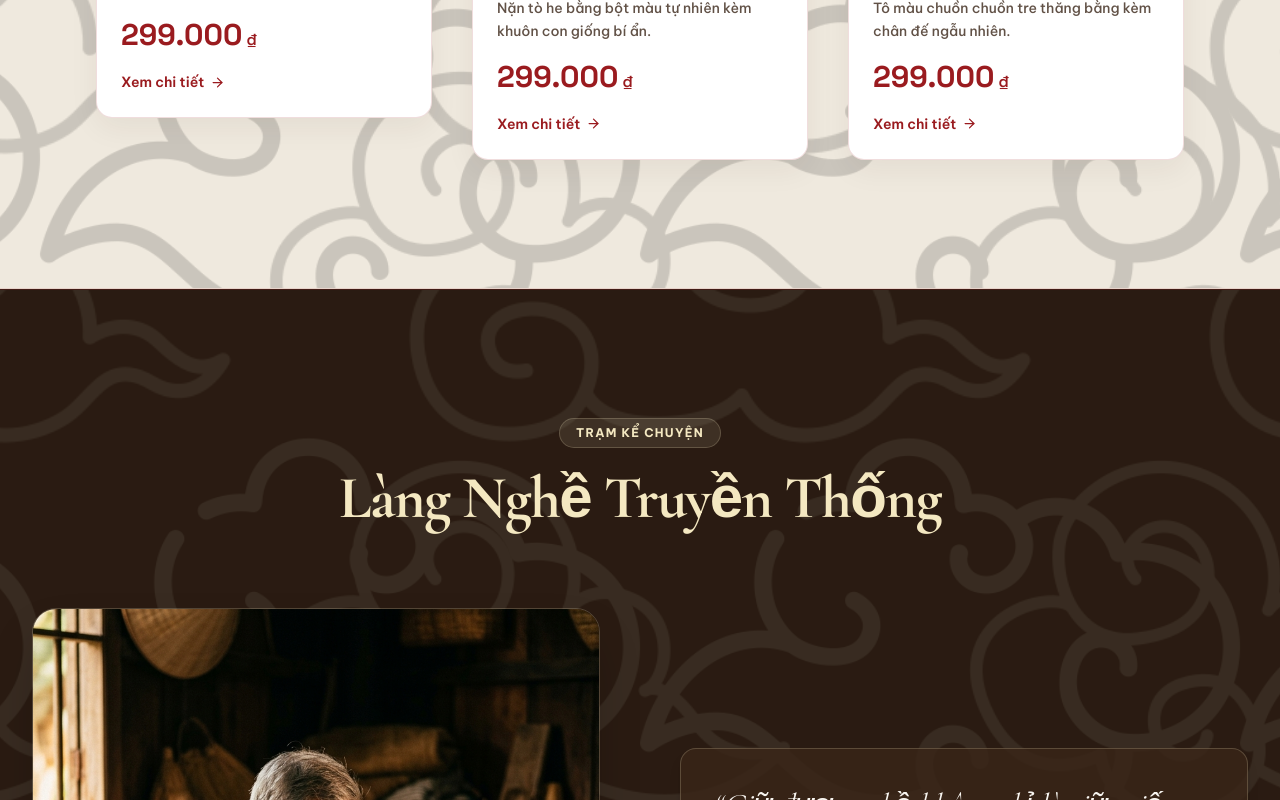
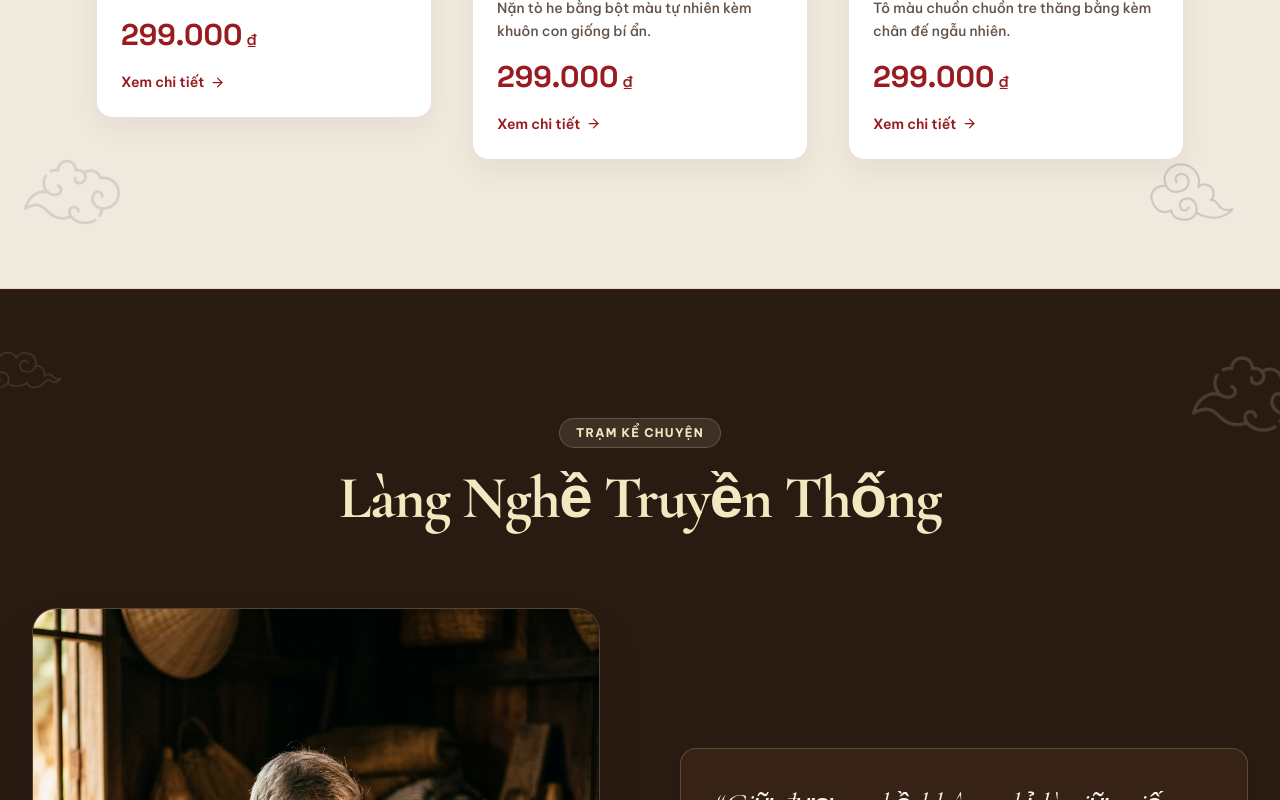
Before and after one commit to justccuong/Cham_Thuc, a Next.js app: page / in a window 1280 px wide. Shown: the part 1600-2400 px from the top of the page. Built offline with nearby package versions, Linux system fonts and the light colour scheme.

Commit message:
fix: Replace background-image tiling in CloudPatternOverlay with static edge decorators max w-28 outside content area

```diff
--- a/src/components/CloudPatternOverlay.tsx
+++ b/src/components/CloudPatternOverlay.tsx
@@ -1,27 +1,42 @@
 interface CloudPatternOverlayProps {
-  /** "light" for ivory/warm sections, "dark" for wood-brown sections */
   variant?: "light" | "dark";
 }
 
 export function CloudPatternOverlay({ variant = "light" }: CloudPatternOverlayProps) {
   const isDark = variant === "dark";
+  const filterClass = isDark
+    ? "filter invert sepia saturate-200 hue-rotate-30"
+    : "filter sepia saturate-200 hue-rotate-320";
 
   return (
     <div className="pointer-events-none absolute inset-0 z-0 select-none overflow-hidden" aria-hidden="true">
-      {/* Sparse, Minimal Multi-Image Cloud Pattern Overlay */}
-      <div
-        className={`absolute inset-0 bg-repeat ${isDark ? "opacity-8" : "opacity-15"}`}
-        style={{
-          backgroundImage: "url('/patterns/cl1.png'), url('/patterns/cl2.png'), url('/patterns/cl3.png')",
-          /* HUGE background size so clouds are spaced VERY FAR APART */
-          backgroundSize: "600px 600px, 800px 800px, 700px 700px",
-          /* Shift origins to scatter them natively */
-          backgroundPosition: "40px 50px, 320px 400px, 180px 700px",
-          /* Make lines subtle brown for light, or soft gold for dark */
-          filter: isDark
-            ? "invert(1) sepia(1) saturate(200%) hue-rotate(30deg) brightness(0.9)"
-            : "sepia(1) saturate(200%) hue-rotate(320deg) brightness(0.7)",
-        }}
+      {/* Cloud 1: Top Right edge */}
+      {/* eslint-disable-next-line @next/next/no-img-element */}
+      <img
+        src="/patterns/cl1.png"
+        alt=""
+        className={`absolute top-12 -right-6 w-20 md:w-28 opacity-15 ${filterClass}`}
+      />
+      {/* Cloud 2: Top Left edge */}
+      {/* eslint-disable-next-line @next/next/no-img-element */}
+      <img
+        src="/patterns/cl2.png"
+        alt=""
+        className={`absolute top-8 -left-6 w-16 md:w-24 opacity-10 ${filterClass}`}
+      />
+      {/* Cloud 3: Bottom Right behind cards */}
+      {/* eslint-disable-next-line @next/next/no-img-element */}
+      <img
+        src="/patterns/cl3.png"
+        alt=""
+        className={`absolute bottom-10 right-8 w-20 md:w-28 opacity-15 ${filterClass}`}
+      />
+      {/* Cloud 4: Bottom Left behind cards */}
+      {/* eslint-disable-next-line @next/next/no-img-element */}
+      <img
+        src="/patterns/cl1.png"
+        alt=""
+        className={`absolute bottom-12 left-6 w-16 md:w-24 opacity-10 ${filterClass}`}
       />
     </div>
   );
```
